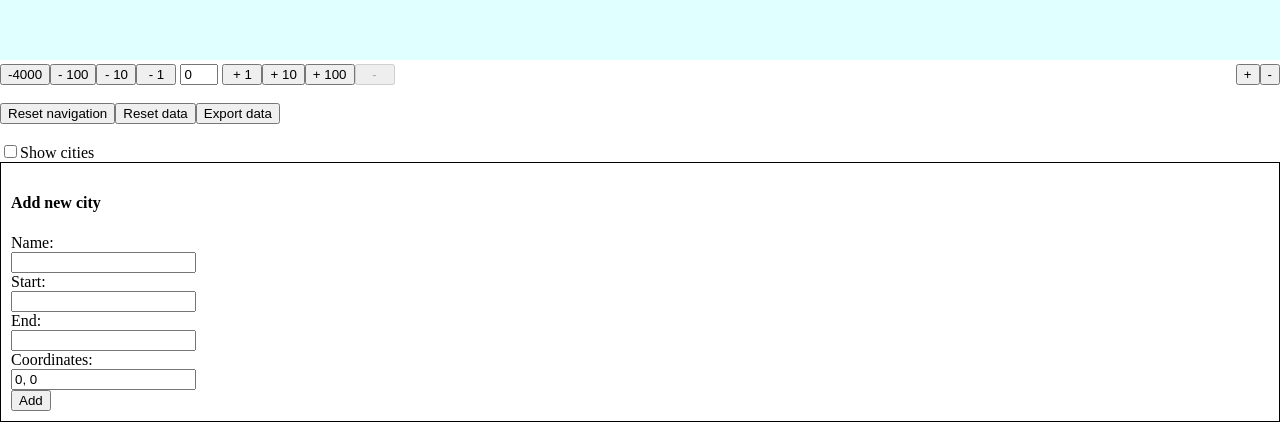
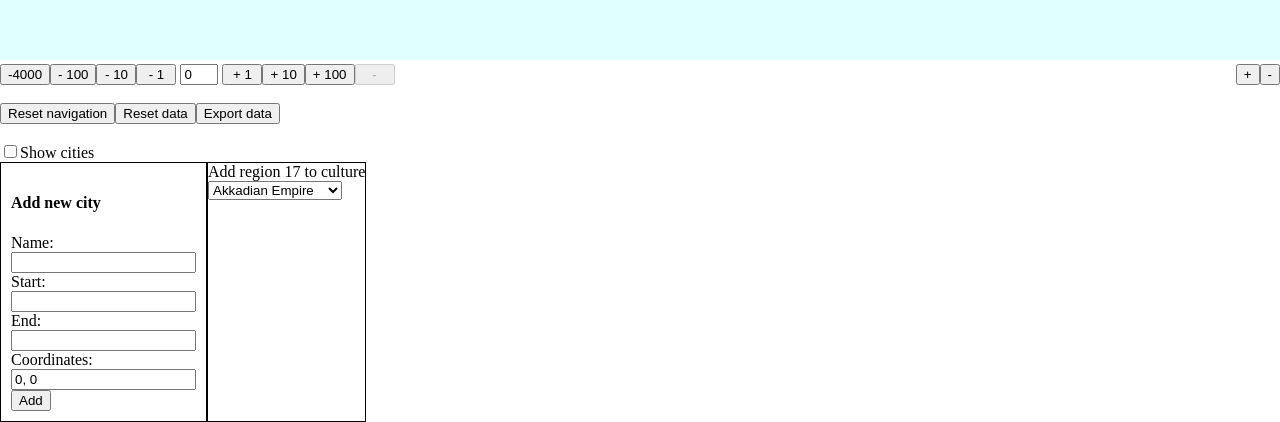
Before and after one commit to jarmop/history-map, a React (Vite) app: page / in a window 1280 px wide. Shown: the part 900-1322 px from the top of the page. Built offline with nearby package versions, Linux system fonts and the light colour scheme.

Commit message:
Add region to culture

```diff
--- /dev/null
+++ b/src/testbed/World/EditRegion.tsx
@@ -0,0 +1,61 @@
+import { Culture, Region } from '../newTypes'
+
+interface EditRegionProps {
+  cultures: Culture[]
+  activeRegions: Region['id'][]
+  saveCultures: (cultures: Culture[]) => void
+}
+
+export function EditRegion({
+  cultures,
+  activeRegions,
+  saveCultures,
+}: EditRegionProps) {
+  return (
+    <div style={{ border: '1px solid black' }}>
+      Add region {activeRegions} to culture
+      <br />
+      <select
+        value={
+          cultures.find((c) =>
+            activeRegions.every((r) => c.regions.includes(r))
+          )?.id || 0
+        }
+        onChange={(e) => {
+          const culture = cultures.find((c) => c.id === e.target.value)
+          const previousCulture = cultures.find((c) =>
+            activeRegions.every((r) => c.regions.includes(r))
+          )
+          const updatedCultures: Culture[] = []
+          if (previousCulture) {
+            updatedCultures.push({
+              ...previousCulture,
+              regions: [
+                ...previousCulture.regions.filter(
+                  (id) => !activeRegions.includes(id)
+                ),
+              ],
+            })
+          }
+          if (culture) {
+            updatedCultures.push({
+              ...culture,
+              regions: [
+                ...culture.regions.filter((id) => !activeRegions.includes(id)),
+                ...activeRegions,
+              ].sort(),
+            })
+          }
+          if (updatedCultures.length > 0) {
+            saveCultures(updatedCultures)
+          }
+        }}
+      >
+        <option></option>
+        {cultures.map((c) => (
+          <option key={c.id}>{c.id}</option>
+        ))}
+      </select>
+    </div>
+  )
+}
--- a/src/testbed/World/TestWorld.tsx
+++ b/src/testbed/World/TestWorld.tsx
@@ -6,13 +6,14 @@ import { useConfig, useYear, useZoom } from '../data/usePersistedState'
 import { Tools } from './Tools'
 import { NewCity } from './NewCity'
 import { Region } from '../newTypes'
+import { EditRegion } from './EditRegion'
 
 export function TestWorld() {
   const years = [-4000]
   const [year, setYear] = useYear()
   const [zoom, setZoom] = useZoom()
   const [config, setConfig] = useConfig()
-  const [activeRegions, setActiveRegions] = useState<number[]>([])
+  const [activeRegions, setActiveRegions] = useState<number[]>([17])
 
   const {
     mapRegions,
@@ -21,6 +22,8 @@ export function TestWorld() {
     rivers,
     cities,
     addCity,
+    cultures,
+    saveCultures,
   } = useData(year, zoom)
 
   useCallback
@@ -68,7 +71,14 @@ export function TestWorld() {
         />
         <label htmlFor="showCities">Show cities</label>
       </div>
-      <NewCity onSave={addCity} />
+      <div style={{ display: 'flex' }}>
+        <NewCity onSave={addCity} />
+        <EditRegion
+          cultures={cultures}
+          activeRegions={activeRegions}
+          saveCultures={saveCultures}
+        />
+      </div>
     </>
   )
 }
--- a/src/testbed/data/data.json
+++ b/src/testbed/data/data.json
@@ -1896,5 +1896,9 @@
       "startYear": -4200,
       "endYear": 1218
     }
+  ],
+  "cultures": [
+    { "id": "Akkadian Empire", "regions": [17] },
+    { "id": "Babylonian Empire", "regions": [] }
   ]
 }
--- a/src/testbed/geographicData.ts
+++ b/src/testbed/geographicData.ts
@@ -1,6 +1,6 @@
 import data from './data/data.json'
 import { LatLon } from '../data/data'
-import { Border, City, Region, River, World } from './newTypes'
+import { Border, City, Culture, Region, River, World } from './newTypes'
 // import { equirectangular as mapProjection } from '../CustomMap/mapProjections/equiRectangular'
 import { mercator as mapProjection } from '../CustomMap/mapProjections/mercator'
 import { latLonByName, LatLonName } from '../data/coordinates/latLonByName'
@@ -8,7 +8,7 @@ import { roundFloat } from './helpers'
 
 export const { lonToX, latToY, latLonToXy, xyToLatLon } = mapProjection(1000)
 
-const world = data as World
+const world = data as unknown as World
 
 const borders = world.borders.map((b) => ({
   ...b,
@@ -58,6 +58,10 @@ export function getCities(): City[] {
   return cities
 }
 
+export function getCultures(): Culture[] {
+  return world.cultures
+}
+
 function xyToRoundedLatLon(xy: [number, number]) {
   const latLon = xyToLatLon(xy)
   return [roundFloat(latLon[0], 4), roundFloat(latLon[1], 4)] as const
@@ -84,6 +88,7 @@ export function getWorld() {
     regions: getRegions(),
     rivers: getRivers(),
     cities: getCities(),
+    cultures: getCultures(),
   }
 }
 
--- a/src/testbed/helpers.ts
+++ b/src/testbed/helpers.ts
@@ -16,3 +16,7 @@ function isLatLonName(name: string): name is LatLonName {
 export function getLatLonByName(name: string): LatLon | undefined {
   return isLatLonName(name) ? (latLonByName[name] as LatLon) : undefined
 }
+
+export function sortById<T extends { id: string }>(arr: T[]) {
+  return [...arr].sort((a, b) => (a.id > b.id ? 1 : a.id < b.id ? -1 : 0))
+}
--- a/src/testbed/newTypes.ts
+++ b/src/testbed/newTypes.ts
@@ -54,11 +54,14 @@ export type Region = {
 export type State = { id: string; regions: Region[] } // Age of regions is defined by the overlapping ages of its borders
 // State can have different age than the regions it is occupying
 
+export type Culture = { id: string; regions: Region['id'][] }
+
 export type World = {
   borders: Border[]
   regions: Region[]
   rivers: River[]
   cities: City[]
+  cultures: Culture[]
 }
 
 export type Config = {
--- a/src/testbed/useData.ts
+++ b/src/testbed/useData.ts
@@ -1,9 +1,10 @@
 import { useCallback, useMemo } from 'react'
-import { Border, BorderConnection, City, Region } from './newTypes'
+import { Border, BorderConnection, City, Culture, Region } from './newTypes'
 import { MapRegion } from './Map/TestMap'
 import { getRivers, getWorld, latLonToXy } from './geographicData'
 import { LatLon } from '../data/data'
 import { useWorld } from './data/usePersistedState'
+import { sortById } from './helpers'
 
 type BorderData = {
   borderId: Border['id']
@@ -509,6 +510,18 @@ export function useData(year: number, zoom: number) {
     })
   }
 
+  function saveCultures(cultures: Culture[]) {
+    const updatedCultureIds = cultures.map((c) => c.id)
+    const newCultures = [
+      ...world.cultures.filter((c) => !updatedCultureIds.includes(c.id)),
+      ...cultures,
+    ]
+    setWorld({
+      ...world,
+      cultures: sortById(newCultures),
+    })
+  }
+
   return {
     mapRegions,
     onPathCompleted,
@@ -516,5 +529,7 @@ export function useData(year: number, zoom: number) {
     rivers,
     cities,
     addCity,
+    cultures: world.cultures,
+    saveCultures,
   }
 }
```
